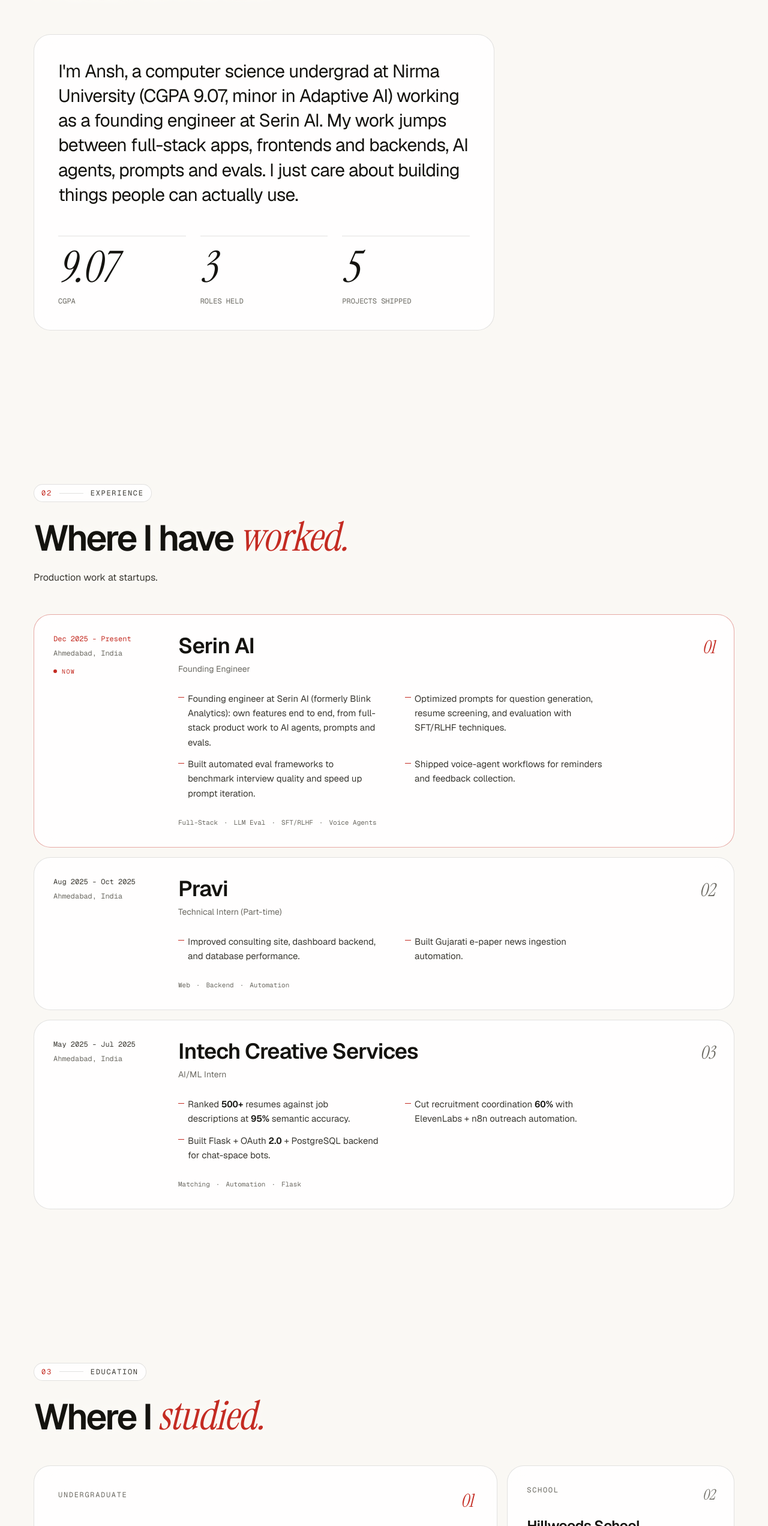
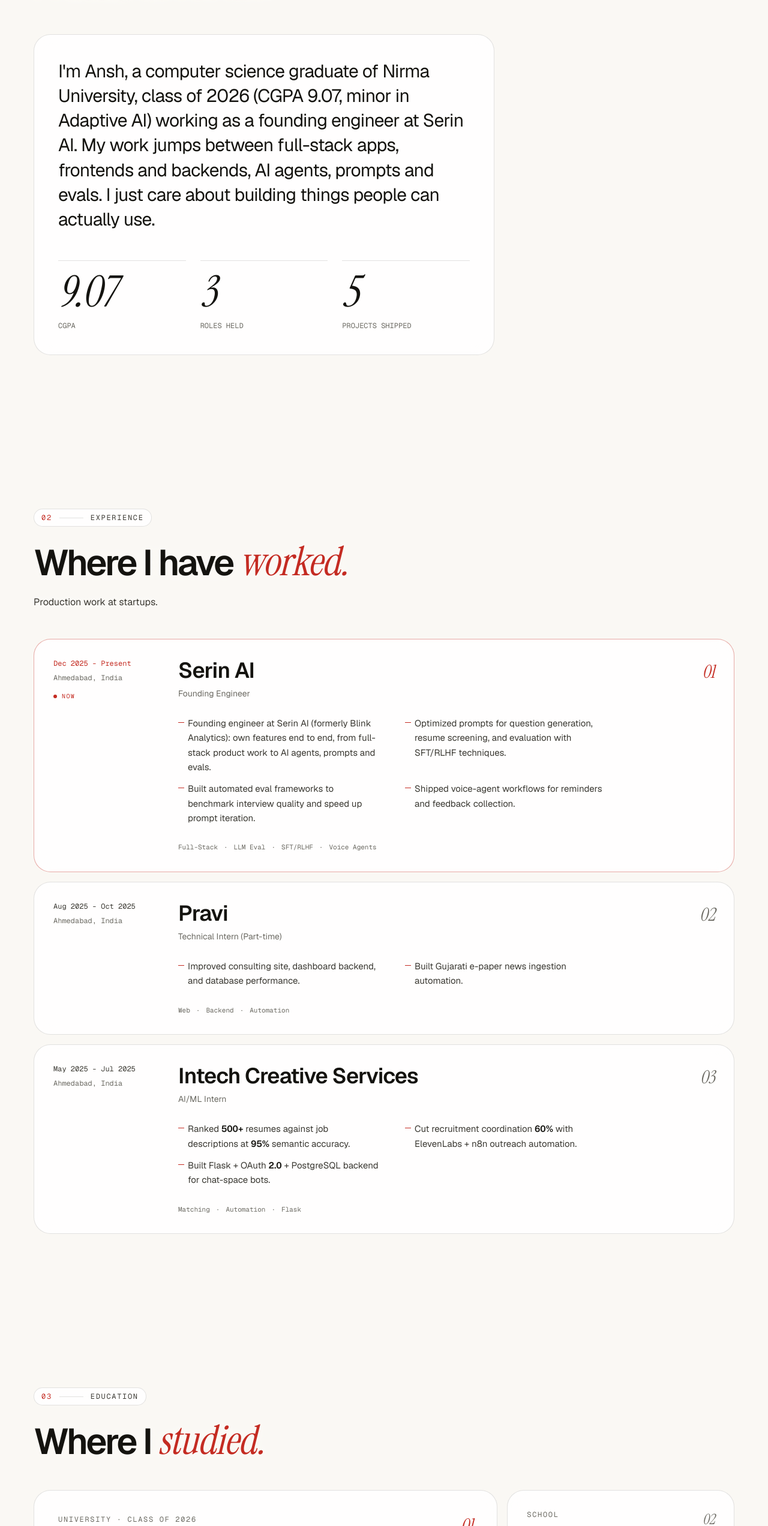
Before and after one commit to AnshBhavsar1654/Portfolio, a Next.js app: page / in a window 1280 px wide. Shown: the part 1042-3586 px from the top of the page at 60% size. Built offline with nearby package versions, Linux system fonts and the light colour scheme; no server answers.

Commit message:
about me section changed

```diff
--- a/src/components/home/education-list.tsx
+++ b/src/components/home/education-list.tsx
@@ -26,7 +26,7 @@
     >
       <div className="flex items-start justify-between gap-4">
         <p className="text-muted font-mono text-xs tracking-(--tracking-eyebrow) uppercase">
-          {hero ? "Undergraduate" : "School"}
+          {hero ? "University · Class of 2026" : "School"}
         </p>
         <span
           aria-hidden
--- a/src/content/profile.ts
+++ b/src/content/profile.ts
@@ -9,7 +9,7 @@
   degree: "B.Tech Computer Science, Minor in Adaptive AI",
   cgpa: "9.07",
   about:
-    "I'm Ansh, a computer science undergrad at Nirma University (CGPA 9.07, minor in Adaptive AI) working as a founding engineer at Serin AI. My work jumps between full-stack apps, frontends and backends, AI agents, prompts and evals. I just care about building things people can actually use.",
+    "I'm Ansh, a computer science graduate of Nirma University, class of 2026 (CGPA 9.07, minor in Adaptive AI) working as a founding engineer at Serin AI. My work jumps between full-stack apps, frontends and backends, AI agents, prompts and evals. I just care about building things people can actually use.",
   socials: {
     github: "https://github.com/AnshBhavsar1654",
     leetcode: "https://leetcode.com/u/ansh164/",
```
Also changed, not shown: 1 other file (tests, documents, lock files or other folders).
